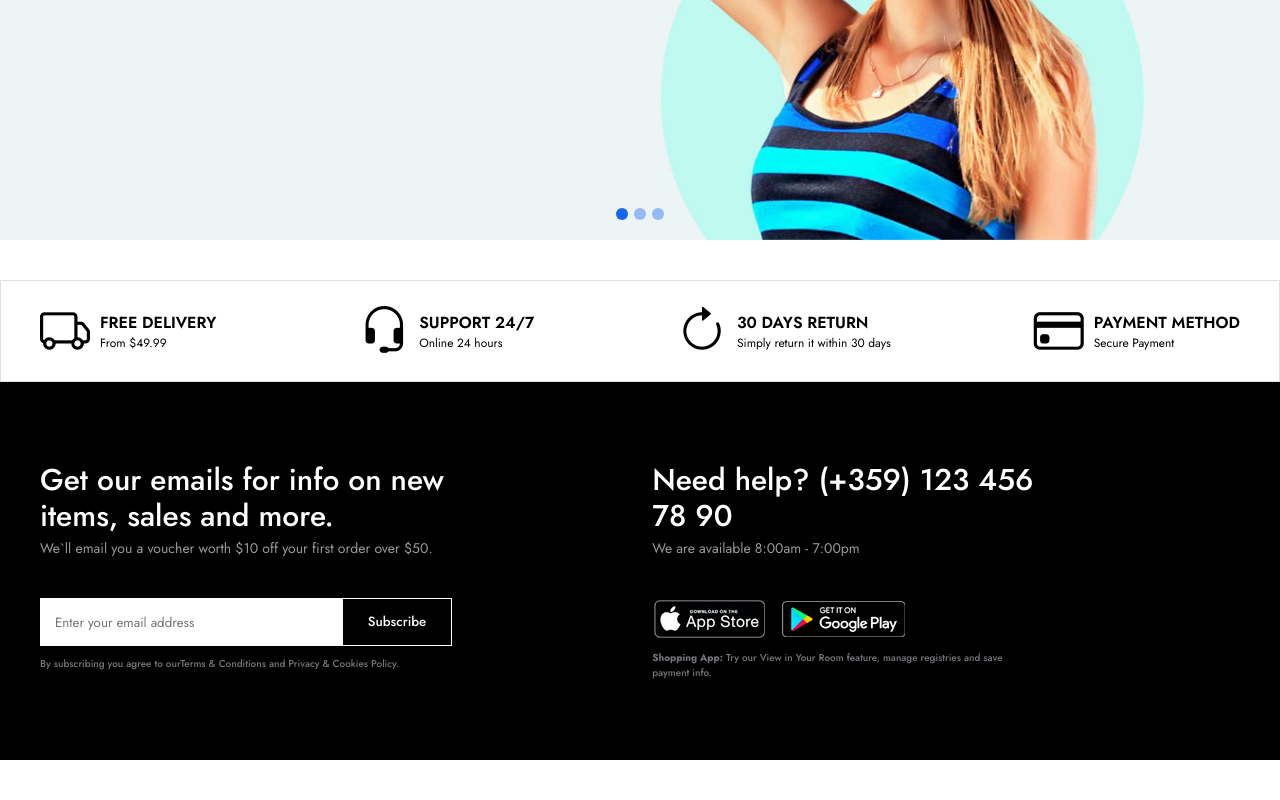
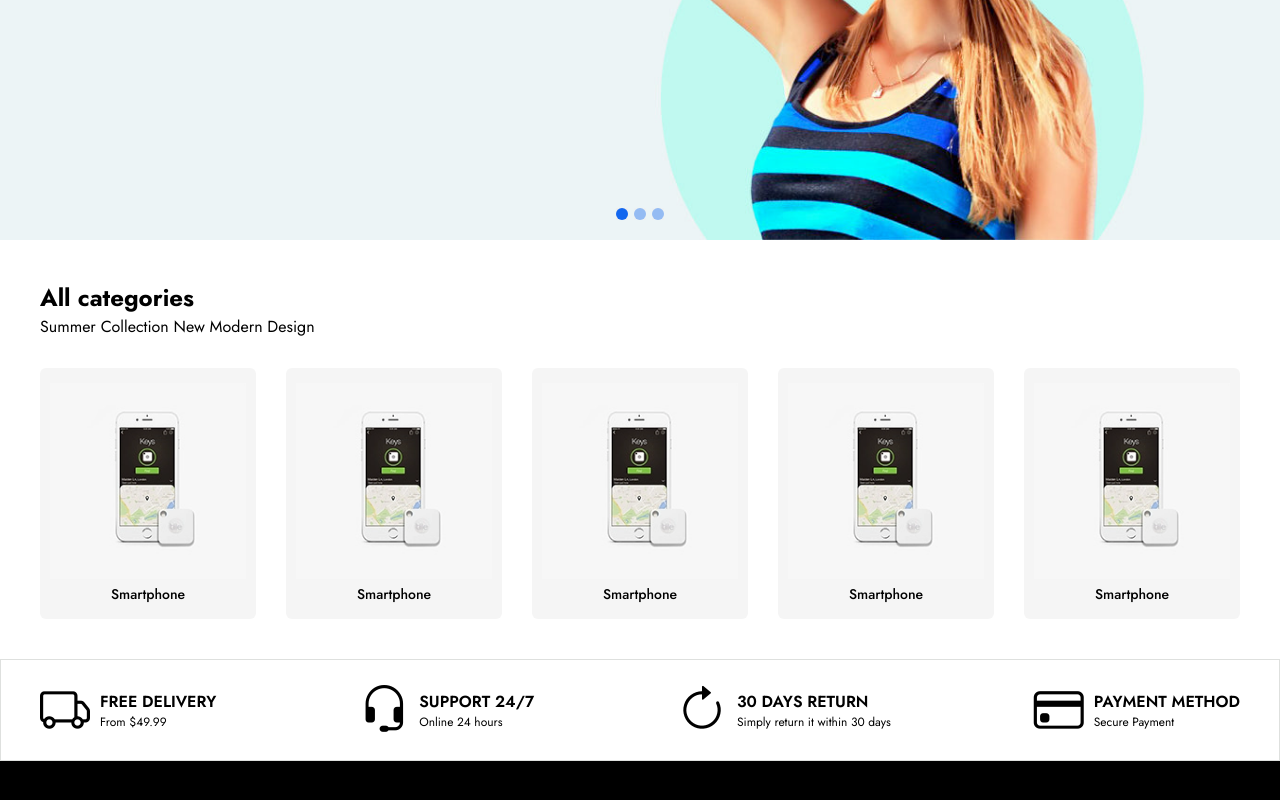
Before and after one commit to AydanKara/Projects, a React (Vite) app in the folder MERN-Stack-E-commerce/frontend/: page / in a window 1280 px wide. Shown: the part 560-1360 px from the top of the page. Built offline with nearby package versions, Linux system fonts and the light colour scheme.

Commit message:
Add Categories Component

```diff
--- a/MERN-Stack-E-commerce/frontend/src/App.jsx
+++ b/MERN-Stack-E-commerce/frontend/src/App.jsx
@@ -1,4 +1,5 @@
 import "./App.css";
+import Categories from "./components/Categories/Categories";
 import Footer from "./components/Layout/Footer/Footer";
 import Header from "./components/Layout/Header/Header";
 import Policy from "./components/Layout/Policy/Policy";
@@ -9,6 +10,7 @@ function App() {
     <>
       <Header />
       <Sliders />
+      <Categories />
       <Policy />
       <Footer />
     </>
--- /dev/null
+++ b/MERN-Stack-E-commerce/frontend/src/components/Categories/Categories.css
@@ -0,0 +1,42 @@
+/*! categories start */
+.categories {
+    margin: 40px 0;
+}
+
+.categories .category-list {
+    display: flex;
+    flex-wrap: wrap;
+    align-items: center;
+    justify-content: center;
+    gap: 30px;
+    margin-top: 30px;
+}
+
+/*! categories end */
+
+.categories .category-item {
+    background-color: #f5f5f5;
+    border-radius: 6px;
+    flex: 1;
+    width: 100%;
+    display: flex;
+    justify-content: center;
+}
+
+.categories .category-item a {
+    padding: 10px;
+    display: inline-block;
+    font-size: 14px;
+    font-weight: 500;
+    margin: 5px 0;
+    text-align: center;
+}
+
+.categories .category-item .category-image {
+    width: 100%;
+    transition: transform ease .2s;
+}
+
+.categories .category-item .category-image:hover {
+    transform: scale(1.1);
+}
--- /dev/null
+++ b/MERN-Stack-E-commerce/frontend/src/components/Categories/Categories.jsx
@@ -0,0 +1,24 @@
+import CategoryItem from "./CategoryItem";
+import "./Categories.css"
+
+const Categories = () => {
+  return (
+    <section className="categories">
+      <div className="container">
+        <div className="section-title">
+          <h2>All categories</h2>
+          <p>Summer Collection New Modern Design</p>
+        </div>
+        <ul className="category-list">
+          <CategoryItem />
+          <CategoryItem />
+          <CategoryItem />
+          <CategoryItem />
+          <CategoryItem />
+        </ul>
+      </div>
+    </section>
+  );
+};
+
+export default Categories;
--- /dev/null
+++ b/MERN-Stack-E-commerce/frontend/src/components/Categories/CategoryItem.jsx
@@ -0,0 +1,16 @@
+const CategoryItem = () => {
+  return (
+    <li className="category-item">
+      <a href="#">
+        <img
+          src="img/categories/categories1.png"
+          alt=""
+          className="category-image"
+        />
+        <span className="category-title">Smartphone</span>
+      </a>
+    </li>
+  );
+};
+
+export default CategoryItem;
```
